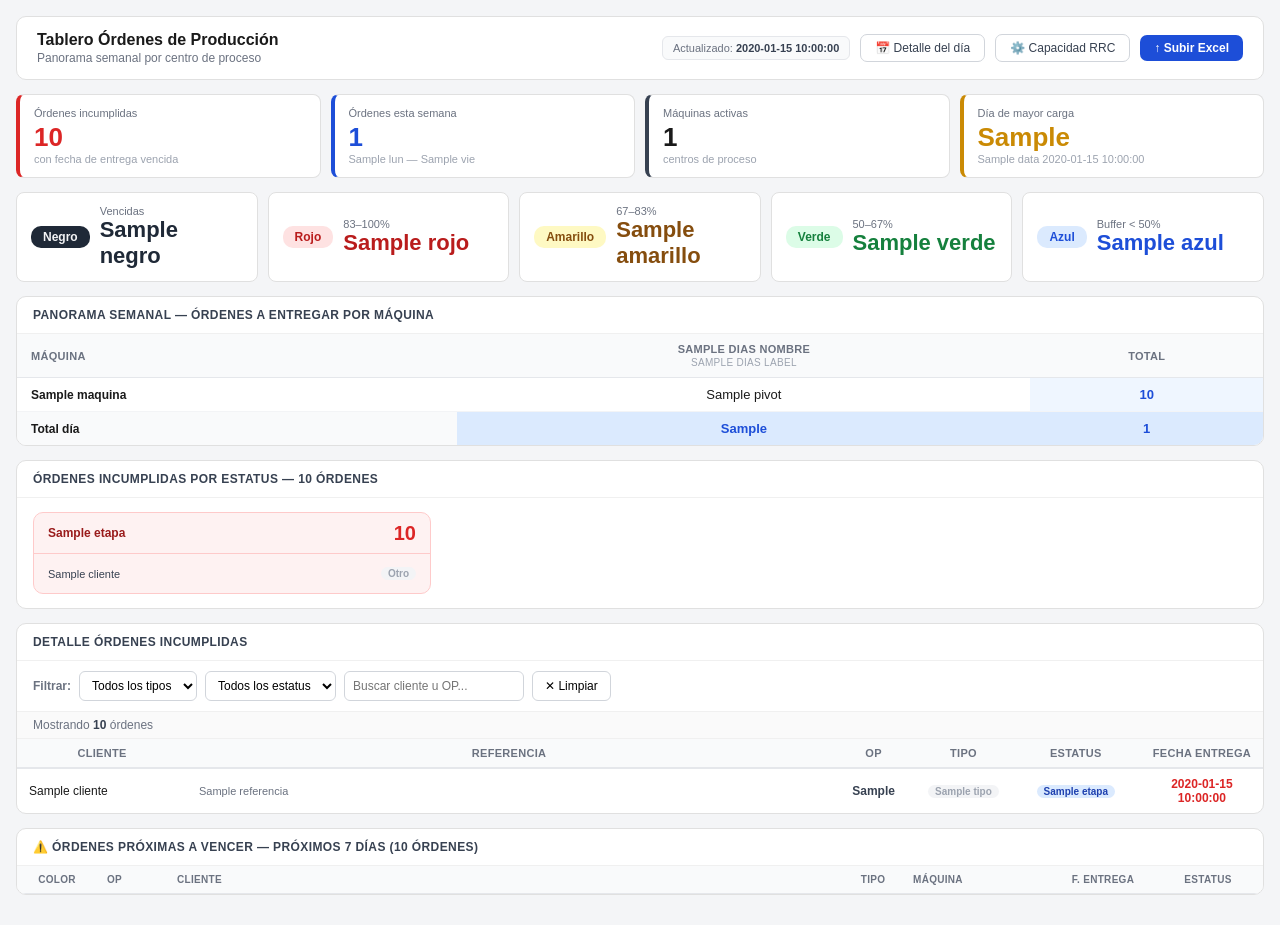
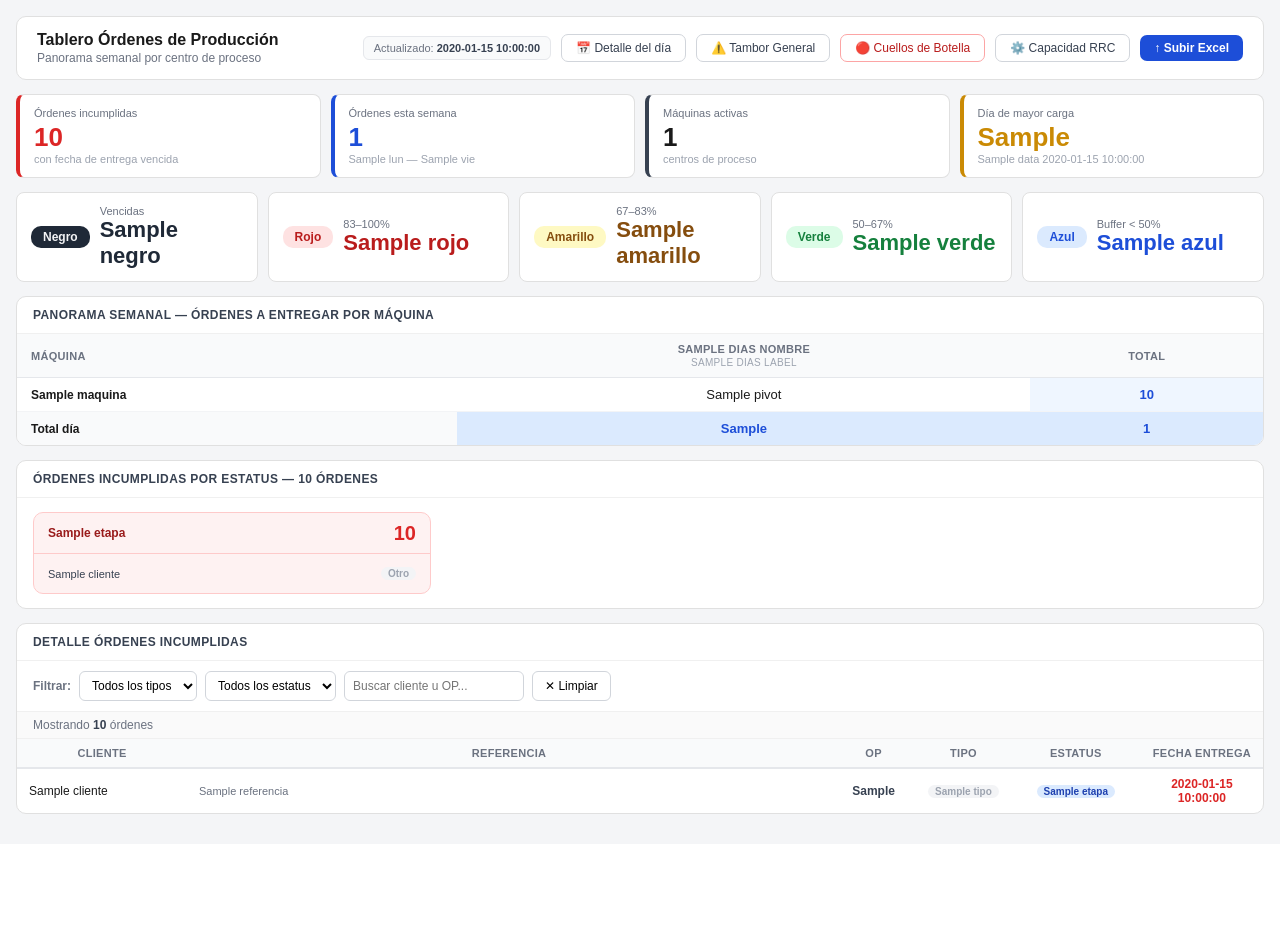
Before and after one commit to CoditeqViviana/tablero-op, a Flask app: template templates/index.html in a window 1280 px wide. After the commit the page ends 814 px from the top, so only its background shows below. Run offline with Flask 3, Linux system fonts and the light colour scheme; the template is opened without the code that fills it: most values are stand-ins (such as "Sample title", 1, 10 or a date in 2020); lists and menus that the app fills with data are empty.

Commit message:
Update index.html

```diff
--- a/templates/index.html
+++ b/templates/index.html
@@ -103,6 +103,8 @@ tr:hover:not(.total-row) td{background:#fafafa}
   <div class="hdr-right">
     {% if data %}<div class="updated">Actualizado: <strong>{{ data.updated_at }}</strong></div>{% endif %}
     <a href="/dia" style="font-size:12px;padding:6px 14px;border:1px solid #d1d5db;border-radius:7px;background:#fff;color:#374151;text-decoration:none">📅 Detalle del día</a>
+    <a href="/tambor" style="font-size:12px;padding:6px 14px;border:1px solid #d1d5db;border-radius:7px;background:#fff;color:#374151;text-decoration:none">⚠️ Tambor General</a>
+    <a href="/cuellos" style="font-size:12px;padding:6px 14px;border:1px solid #fca5a5;border-radius:7px;background:#fff;color:#b91c1c;text-decoration:none">🔴 Cuellos de Botella</a>
     <a href="/capacidad" style="font-size:12px;padding:6px 14px;border:1px solid #d1d5db;border-radius:7px;background:#fff;color:#374151;text-decoration:none">⚙️ Capacidad RRC</a>
     <button class="upload-btn" onclick="openModal()">&#8593; Subir Excel</button>
   </div>
@@ -281,56 +283,7 @@ tr:hover:not(.total-row) td{background:#fafafa}
   </div>
 </div>
 
-<!-- Órdenes próximas a vencer — AL FINAL -->
-{% if data.urgentes %}
-<div class="panel" style="margin-bottom:14px">
-  <div class="panel-hdr">
-    <h2>⚠️ Órdenes próximas a vencer — próximos 7 días ({{ data.urgentes_total }} órdenes)</h2>
-  </div>
-  <div style="overflow-x:auto">
-  <table style="width:100%;border-collapse:collapse;font-size:12px">
-    <thead>
-      <tr>
-        <th style="padding:8px 10px;text-align:center;font-size:10px;font-weight:700;color:#6b7280;border-bottom:1px solid #e5e7eb;background:#f9fafb;width:80px">Color</th>
-        <th style="padding:8px 10px;text-align:left;font-size:10px;font-weight:700;color:#6b7280;border-bottom:1px solid #e5e7eb;background:#f9fafb;width:70px">OP</th>
-        <th style="padding:8px 10px;text-align:left;font-size:10px;font-weight:700;color:#6b7280;border-bottom:1px solid #e5e7eb;background:#f9fafb">Cliente</th>
-        <th style="padding:8px 10px;text-align:center;font-size:10px;font-weight:700;color:#6b7280;border-bottom:1px solid #e5e7eb;background:#f9fafb;width:60px">Tipo</th>
-        <th style="padding:8px 10px;text-align:left;font-size:10px;font-weight:700;color:#6b7280;border-bottom:1px solid #e5e7eb;background:#f9fafb;width:150px">Máquina</th>
-        <th style="padding:8px 10px;text-align:center;font-size:10px;font-weight:700;color:#6b7280;border-bottom:1px solid #e5e7eb;background:#f9fafb;width:100px">F. Entrega</th>
-        <th style="padding:8px 10px;text-align:center;font-size:10px;font-weight:700;color:#6b7280;border-bottom:1px solid #e5e7eb;background:#f9fafb;width:110px">Estatus</th>
-      </tr>
-    </thead>
-    <tbody>
-      {% set orden_colores = ['negro','rojo','amarillo','verde','azul'] %}
-      {% for color_orden in orden_colores %}
-        {% for r in data.urgentes if r.color_toc == color_orden %}
-        {% set cmap = {'azul':'#dbeafe|#1d4ed8|Azul','verde':'#dcfce7|#15803d|Verde','amarillo':'#fef9c3|#854d0e|Amarillo','rojo':'#fee2e2|#b91c1c|Rojo','negro':'#1f2937|#f3f4f6|Negro','gris':'#f3f4f6|#9ca3af|—'} %}
-        {% set c = cmap.get(r.color_toc, '#f3f4f6|#9ca3af|—').split('|') %}
-        <tr style="border-bottom:1px solid #f3f4f6">
-          <td style="padding:7px 10px;text-align:center">
-            <span style="background:{{ c[0] }};color:{{ c[1] }};padding:2px 10px;border-radius:8px;font-size:10px;font-weight:700">{{ c[2] }}</span>
-          </td>
-          <td style="padding:7px 10px;font-weight:700;font-size:11px">{{ r.op }}</td>
-          <td style="padding:7px 10px;font-size:11px">{{ r.cliente }}</td>
-          <td style="padding:7px 10px;text-align:center">
-            {% if r.tipo=='Blanca' %}<span style="background:#f1f5f9;color:#475569;border:1px solid #cbd5e1;padding:1px 7px;border-radius:8px;font-size:10px;font-weight:700">BL</span>
-            {% elif r.tipo=='Impresa' %}<span style="background:#dbeafe;color:#1d4ed8;padding:1px 7px;border-radius:8px;font-size:10px;font-weight:700">IC</span>
-            {% elif r.tipo=='Fondo' %}<span style="background:#dcfce7;color:#15803d;padding:1px 7px;border-radius:8px;font-size:10px;font-weight:700">FD</span>
-            {% else %}<span style="background:#f3f4f6;color:#9ca3af;padding:1px 7px;border-radius:8px;font-size:10px;font-weight:700">—</span>{% endif %}
-          </td>
-          <td style="padding:7px 10px;font-size:11px;color:#6b7280">{{ r.maquina }}</td>
-          <td style="padding:7px 10px;text-align:center;font-weight:700;font-size:12px;color:#dc2626">{{ r.fecha_entrega }}</td>
-          <td style="padding:7px 10px;text-align:center">
-            <span style="background:#f3f4f6;color:#374151;padding:2px 8px;border-radius:8px;font-size:10px;font-weight:600">{{ r.etapa }}</span>
-          </td>
-        </tr>
-        {% endfor %}
-      {% endfor %}
-    </tbody>
-  </table>
-  </div>
-</div>
-{% endif %}
+
 {% else %}
 <div class="panel"><div class="empty"><p>No hay datos cargados aún.</p><small>Haz clic en "Subir Excel" para cargar el primer archivo.</small></div></div>
 {% endif %}
```
